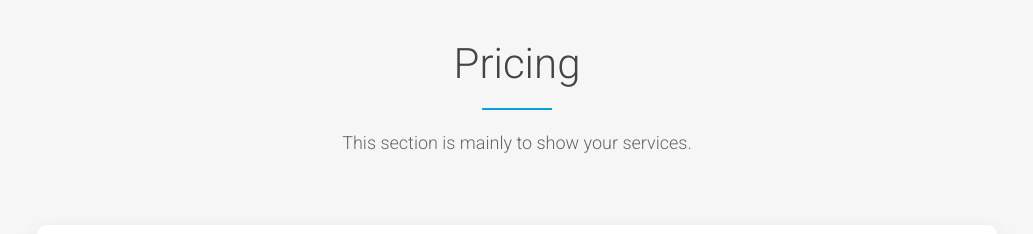
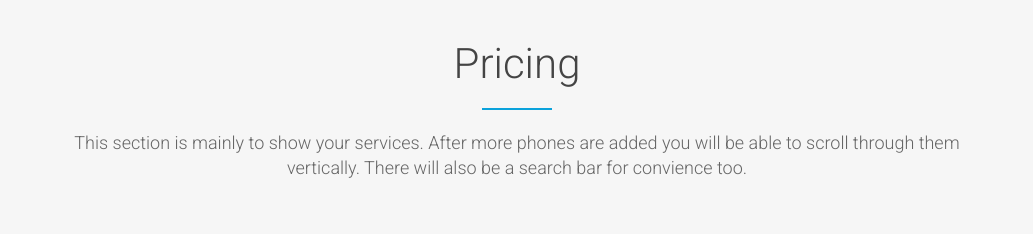
Before and after one commit to gritchey/jacobsin, a plain HTML site: page index.html in a window 1280 px wide. Shown: the part 1580-1814 px from the top of the page, without its empty margins (123-1156 px from the left). Drawn offline with Linux system fonts and the light colour scheme.

Commit message:
Update index.html

```diff
--- a/index.html
+++ b/index.html
@@ -135,7 +135,7 @@
 	    <div class="section-title center">
 	      <h2>Pricing</h2>
 	      <hr>
-	      <p>This section is mainly to show your services.</p>
+	      <p>This section is mainly to show your services. After more phones are added you will be able to scroll through them vertically. There will also be a search bar for convience too.</p>
 	    </div>
 	    <div class="panel pricing-table">
 	      <div class="pricing-plan">
```
